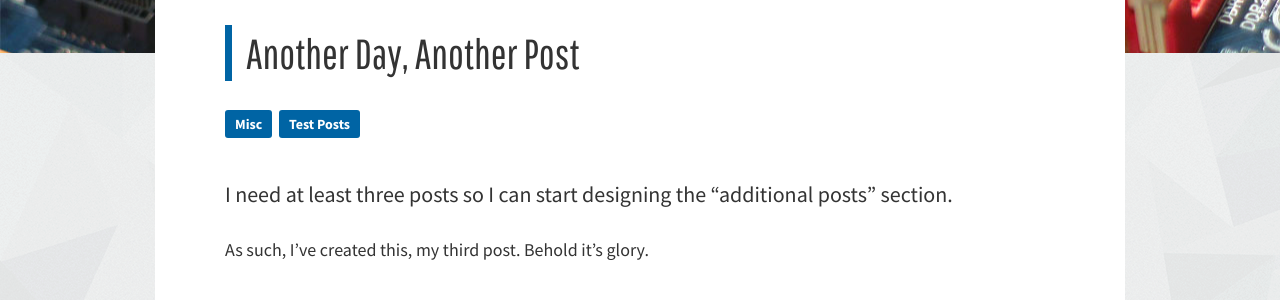
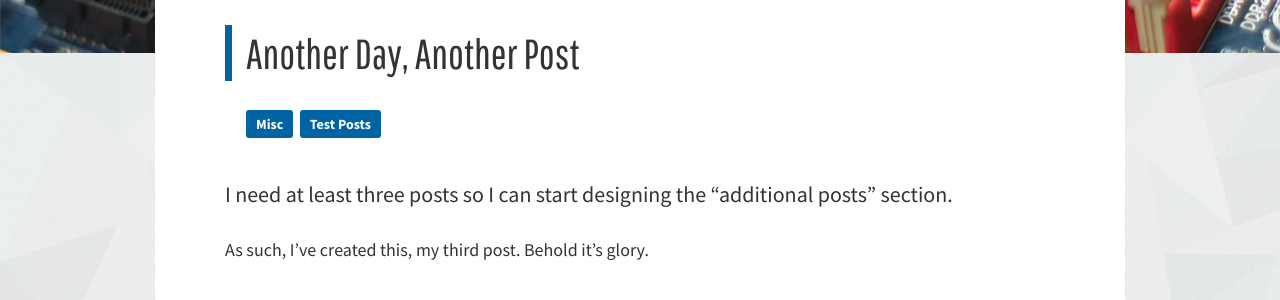
Before and after one commit to aarondgordon/aarondgordon.github.io, a Jekyll site: the page built from _posts/2016-8-26-another-day-another-post.md, in a window 1280 px wide. Shown: the part 521-821 px from the top of the page. Built offline with Jekyll 4.4.1, drawn with Linux system fonts in a browser that asks for light colours; nearby versions of some CDN libraries; comment, search, counter and statistics services are not loaded.

Commit message:
Changed tag and button styles to ems

```diff
--- a/assets/css/layout.css
+++ b/assets/css/layout.css
@@ -187,12 +187,12 @@
 a.btn-cover {
   display: inline-block;
   float: right;
-  margin-bottom: 42px;
-  line-height: 28px;
-  height: 28px;
-  border-radius: 3px;
-  padding: 0 10px;
-  font-size: 14px;
+  margin-bottom: 3em; /* 3 x baseline | 42px/14px */
+  font-size: 0.778em; /* 14px/18px */
+  line-height: 2; /* 2 x baseline | 28px/14px */
+  height: 2em; /* 2 x baseline | 28px/14px */\
+  border-radius:  0.214em; /* 3px/14px */
+  padding: 0 0.714em; /* 10px/14px */
   border: 0;
   color: #0064a4;
   background-color: #f8f8f8;
@@ -246,19 +246,20 @@
 
 .tag-cloud {
     margin-bottom: 2.333em; /* 3 x baseline | 42px/18px */
+    padding-left: 1.167em; /* 21px/18px */
 }
 
 .tag-cloud-tag {
   display: inline-block;
-  line-height: 28px;
-  height: 28px;
-  margin-right: 3px;
-  border-radius: 3px;
-  padding: 0 10px;
+  font-size: 0.778em; /* 14px/18px */
+  line-height: 2; /* 2 x baseline | 28px/14px */
+  height: 2em; /* 2 x baseline | 28px/14px */
+  margin-right: 0.214em; /* 3px/14px */
+  border-radius:  0.214em; /* 3px/14px */
+  padding: 0 0.714em; /* 10px/14px */
   color: white;
   background-color: #0064a4;
   text-decoration: none;
-  font-size: 14px;
   font-weight: 700;
 }
 
```
